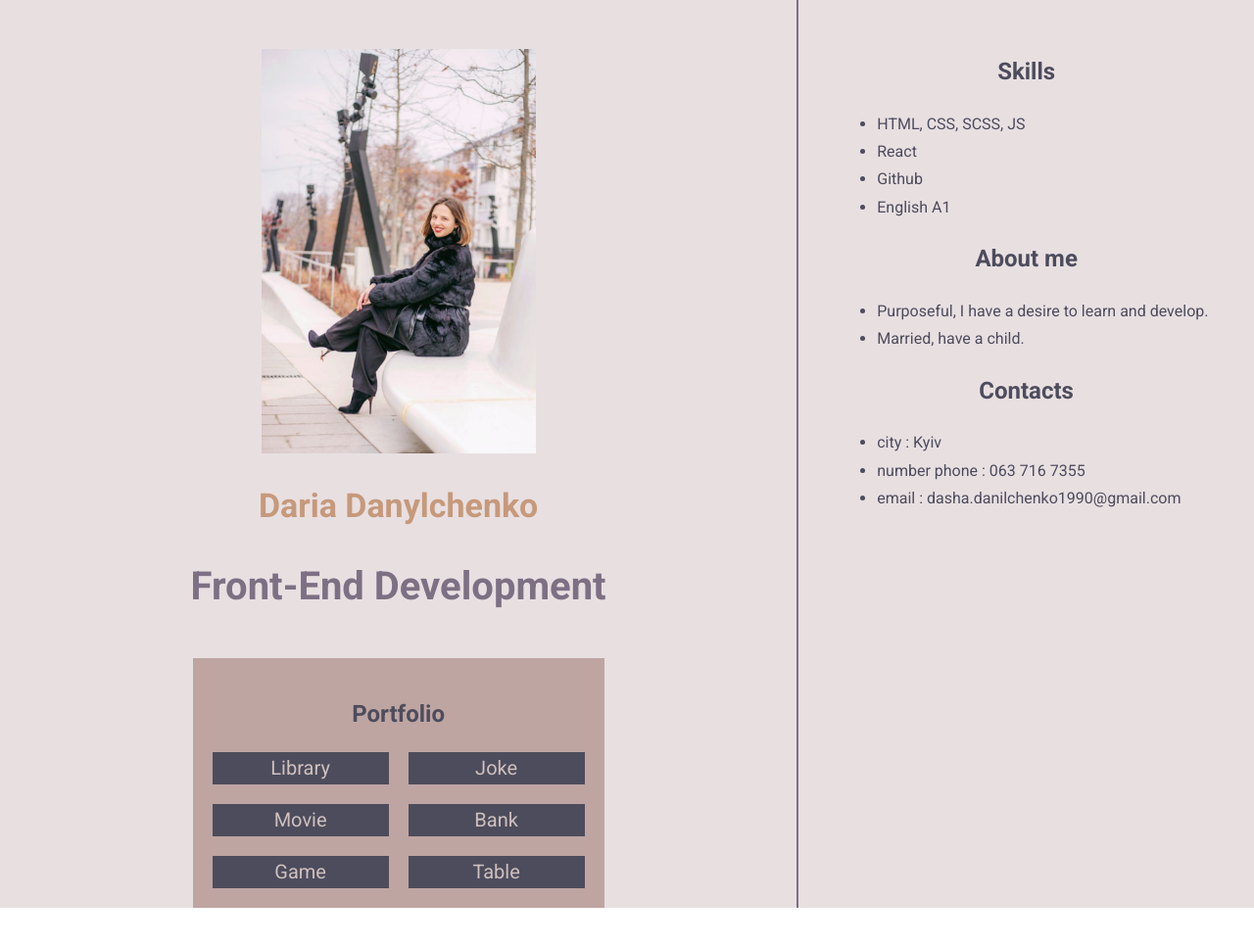
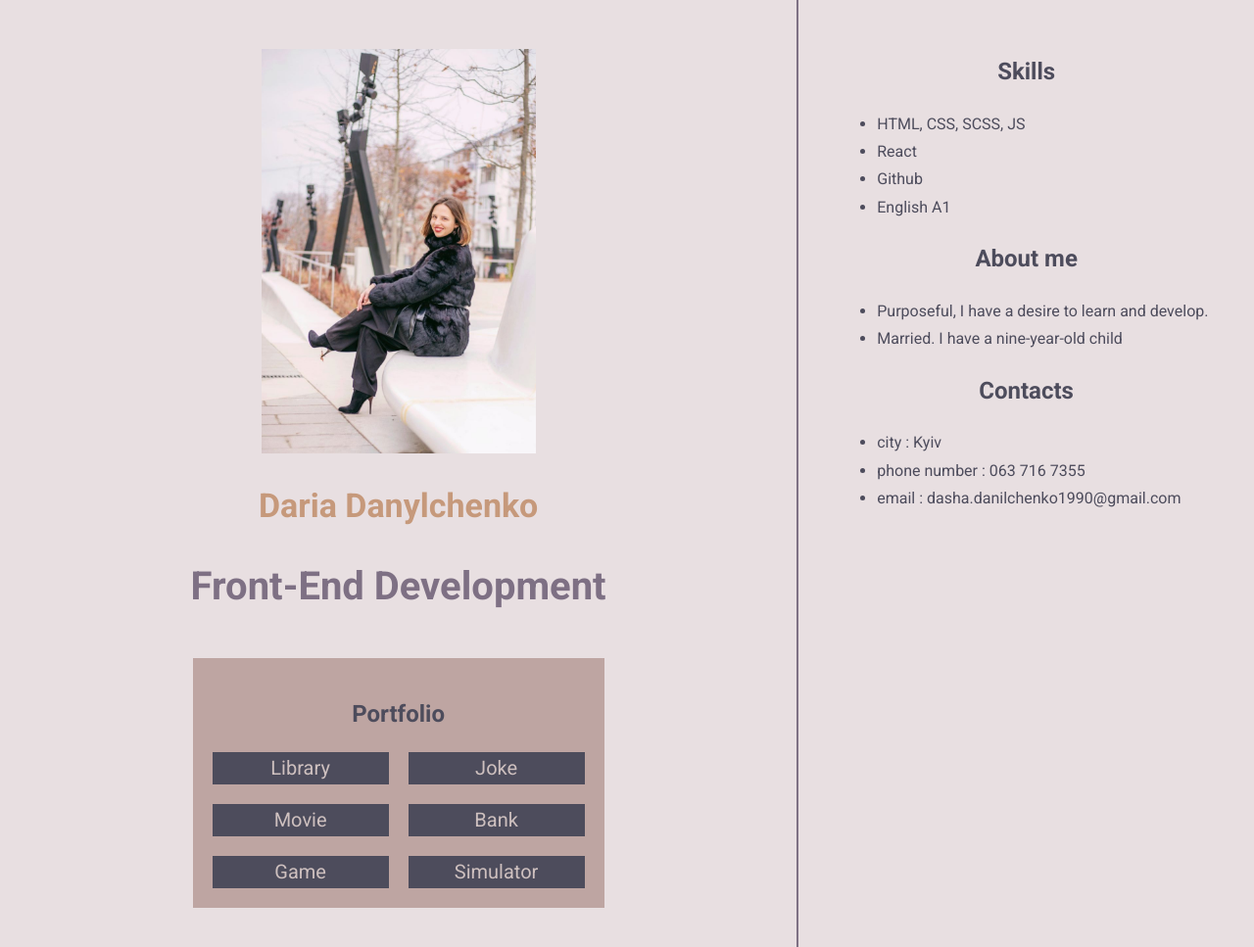
Before and after one commit to DashaDanilchenko/portfolio, a plain HTML site: page index.html in a window 1280 px wide. Shown: the whole page at 98% size. Before the commit the page ends 927 px from the top, so only its background shows below. Drawn offline with Linux system fonts and the light colour scheme.

Commit message:
add info

```diff
--- a/index.html
+++ b/index.html
@@ -29,7 +29,7 @@
                     <a href="https://dashadanilchenko.github.io/popular_movies" target="_blank">Movie</a>
                     <a href="https://dashadanilchenko.github.io/pay_system/" target="_blank">Bank</a>
                     <a href="https://dashadanilchenko.github.io/game/" target="_blank">Game</a>
-                    <a href="https://dashadanilchenko.github.io/multiplication_table/" target="_blank">Table</a>
+                    <a href="https://dashadanilchenko.github.io/multiplication_table/" target="_blank">Simulator</a>
                 </div>
             </div>
         </div>
@@ -44,12 +44,12 @@
             <h2>About me</h2>
             <ul>
                 <li>Purposeful, I have a desire to learn and develop.</li>
-                <li>Married, have a child.</li>
+                <li>Married. I have a nine-year-old child</li>
             </ul>
             <h2>Contacts</h2>
             <ul>
                 <li>city : Kyiv</li>
-                <li>number phone : 063 716 7355</li>
+                <li>phone number : 063 716 7355</li>
                 <li>email : dasha.danilchenko1990@gmail.com</li>
             </ul>
         </div>
--- a/styles/style.css
+++ b/styles/style.css
@@ -2,8 +2,8 @@
     font-family: 'Roboto', sans-serif;
 }
 .container {
-    /* width: 100vw;
-    height: 100vh; */
+    width: 100%;
+    height: 100%;
     display: flex;
     background: #e8dfe1;
     text-align: center;
@@ -39,14 +39,14 @@ img {
 .works {
     width: 420px;
     background: #bea5a2;
-    margin: 0 auto;
+    margin: 40px auto;
     padding: 20px;
     box-sizing: border-box;
 }
 
 .item {
     display: grid;
-    grid-template-columns: repeat(2,  1fr);
+    grid-template-columns: repeat(2, 1fr);
     gap: 20px;
 }
 
```
